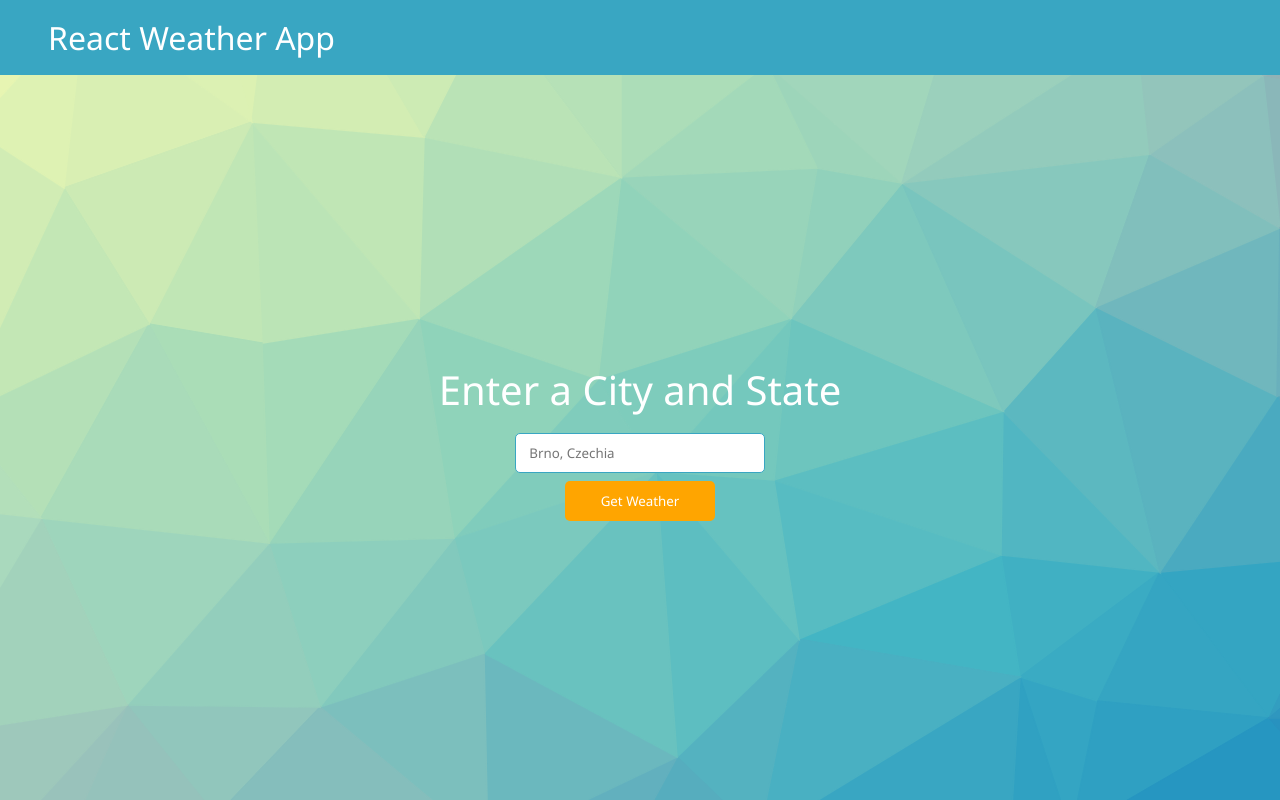
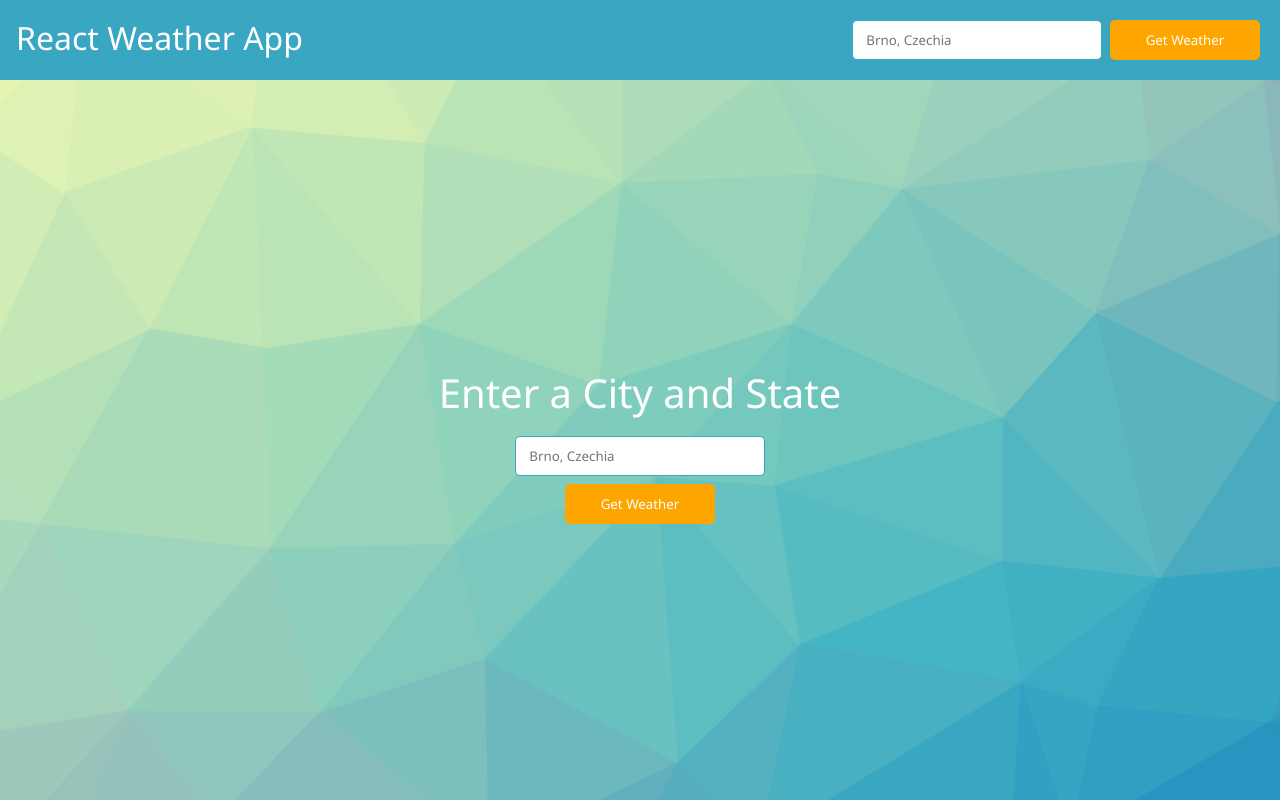
Before and after one commit to mrodin/react-projects, a React app in the folder react-weather-app/: page / in a window 1280 px wide. Built offline with nearby package versions, Linux system fonts and the light colour scheme.

Commit message:
add AddressForm to header

```diff
--- a/react-weather-app/app/components/App.js
+++ b/react-weather-app/app/components/App.js
@@ -28,7 +28,7 @@ class App extends React.Component {
   render() {
     return (
       <div className='wrapper'>
-        <Navigation />
+        <Navigation onSubmit={this.handleSubmit} />
         <Home onSubmit={this.handleSubmit} />
       </div>
     )
--- a/react-weather-app/app/components/Navigation.js
+++ b/react-weather-app/app/components/Navigation.js
@@ -1,11 +1,13 @@
 import React from 'react';
+import AddressForm from './AddressForm';
 
-export default function Navigation() {
+export default function Navigation(props) {
   return (
     <nav>
-      <ul className='app-title'>
-        <li><a href="#">React Weather App</a></li>
-      </ul>
+      <div className='app-title'>
+        <a href="#">React Weather App</a>
+      </div>
+      <AddressForm onSubmit={props.onSubmit} />
     </nav>
   )
 }
--- a/react-weather-app/app/index.css
+++ b/react-weather-app/app/index.css
@@ -23,24 +23,18 @@ nav {
   display: flex;
   background: #39A6C2;
   padding: 1em;
-}
-
-nav ul {
-  list-style: none;
-}
-
-nav a {
-  text-decoration: none;
-  display: block;
-  padding: 0 1em;
-  color: white;
+  justify-content: space-between;
 }
 
 .app-title {
-  flex: 1;
-  justify-content: flex-start;
   font-size: 2em;
   font-weight: 100;
+}
+
+.app-title a {
+  text-decoration: none;
+  display: block;
+  color: white;
 }
 
 /**
```
